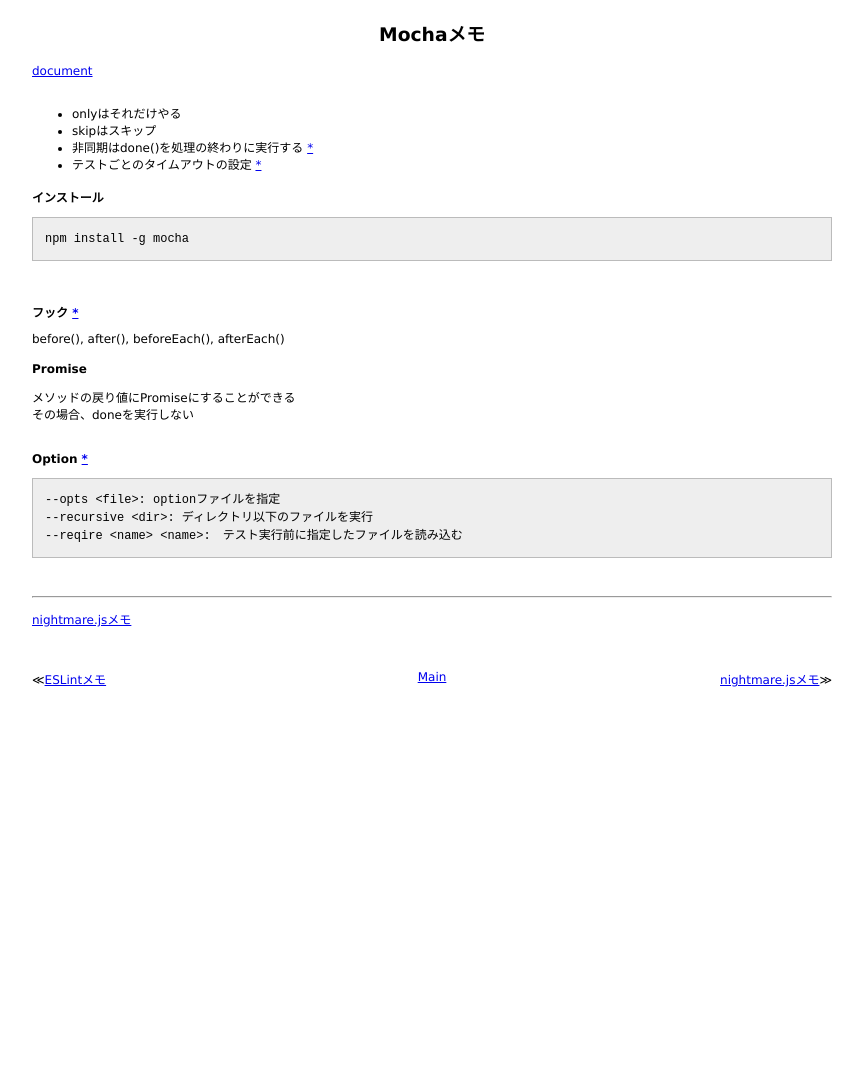
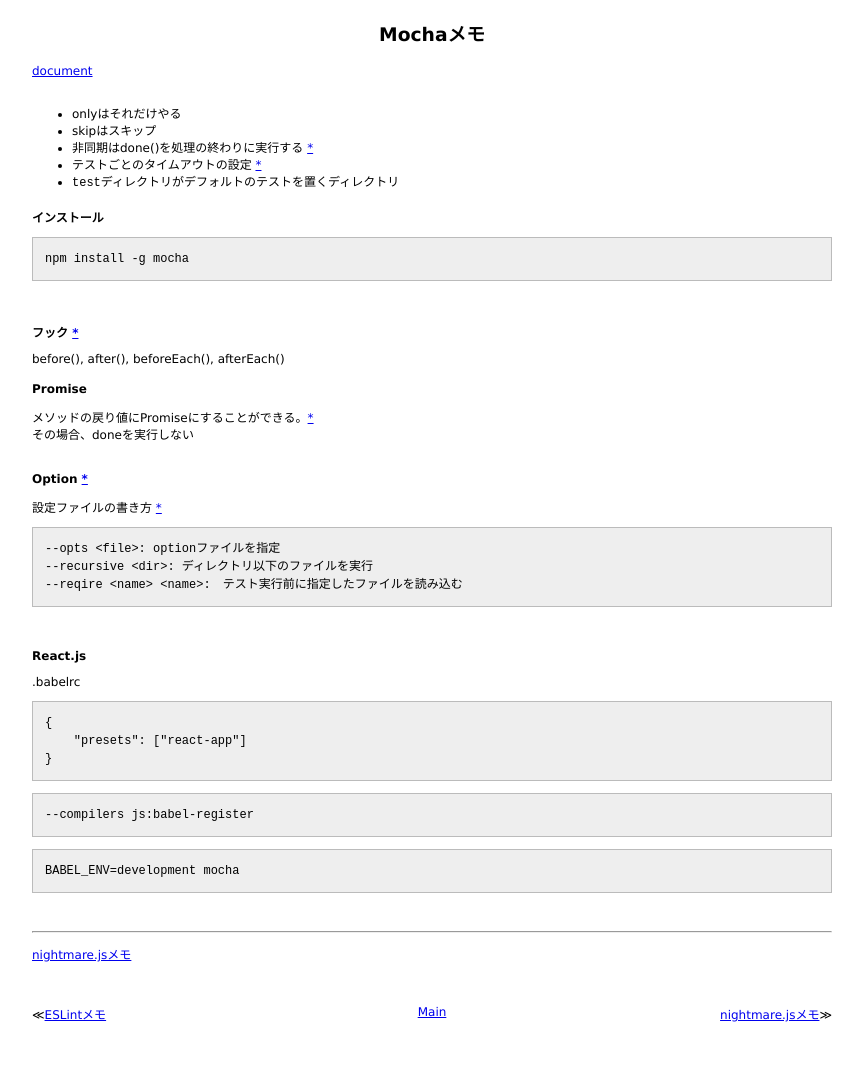
Before and after one commit to 38elements/38elements.github.com, a Jekyll site: the page built from _posts/2016-09-24-mocha.md, in a window 1280 px wide. Shown: the whole page, without its empty margins (208-1071 px from the left). Built offline with Jekyll 4.4.1, drawn with Linux system fonts in a browser that asks for light colours; before the commit the page ends 900 px from its top, so only the background shows below that.

Commit message:
Update 2016-09-24-mocha.md

````diff
--- a/_posts/2016-09-24-mocha.md
+++ b/_posts/2016-09-24-mocha.md
@@ -9,6 +9,7 @@ title: Mochaメモ
 * skipはスキップ
 * 非同期はdone()を処理の終わりに実行する [\*](https://mochajs.org/#asynchronous-code)
 * テストごとのタイムアウトの設定 [\*](https://mochajs.org/#timeouts)
+* `test`ディレクトリがデフォルトのテストを置くディレクトリ
 <br>
 
 #### インストール
@@ -19,15 +20,19 @@ npm install -g mocha
 <br>
 
 #### フック [\*](https://mochajs.org/#hooks)
+
 before(), after(), beforeEach(), afterEach()
 <br>
 
 #### Promise
-メソッドの戻り値にPromiseにすることができる
+
+メソッドの戻り値にPromiseにすることができる。[\*](https://mochajs.org/#working-with-promises)
 その場合、doneを実行しない
 <br>
 
 #### Option [\*](https://mochajs.org/#usage)
+
+設定ファイルの書き方 [\*](https://mochajs.org/#mochaopts)
 
 ```
 --opts <file>: optionファイルを指定
@@ -36,5 +41,26 @@ before(), after(), beforeEach(), afterEach()
 ```
 <br>
 
+#### React.js
+
+.babelrc
+
+```
+{
+    "presets": ["react-app"]
+}
+```
+
+```
+--compilers js:babel-register
+```
+
+```
+BABEL_ENV=development mocha
+```
+
+<br>
+
 <hr>
+
 [nightmare.jsメモ](/2016/09/23/nightmarejs.html)
````
